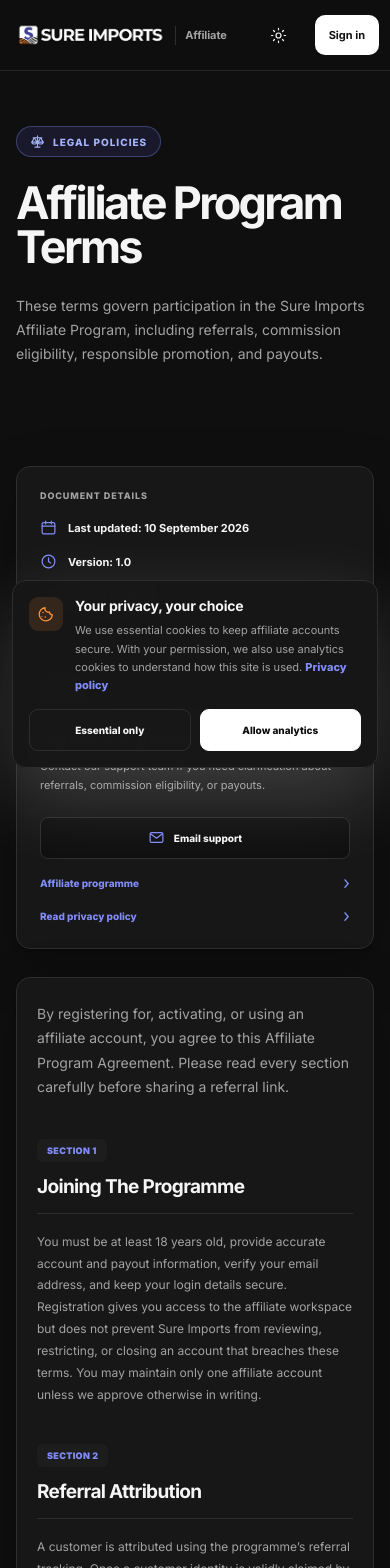
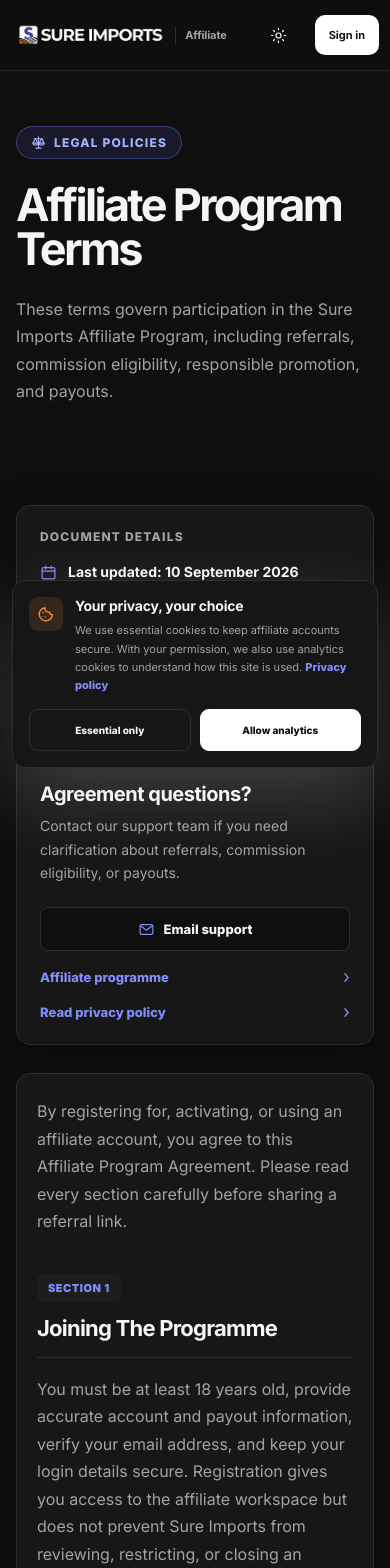
Before and after one commit to Spreaditlimited/affiliate.sureimports.com, a Next.js app: page /affiliate-terms in a window 390 px wide. Shown: the top 1568 px of the page. Built offline with nearby package versions, Linux system fonts and the light colour scheme; no server answers.

Commit message:
fix: improve affiliate terms typography

```diff
--- a/app/(home)/affiliate-terms/affiliate-terms.css
+++ b/app/(home)/affiliate-terms/affiliate-terms.css
@@ -3,34 +3,34 @@
 .affiliate-legal-hero { position: relative; overflow: hidden; padding: 76px 0 84px; background: hsl(var(--background)); color: hsl(var(--foreground)); }
 .affiliate-legal-grid, .affiliate-legal-glow { display: none; }
 .affiliate-legal-hero-copy { max-width: 770px; }
-.affiliate-legal-hero-copy > p { width: max-content; display: inline-flex; align-items: center; gap: 8px; margin: 0 0 24px; padding: 7px 13px; border: 1px solid rgba(129,140,248,.35); border-radius: 999px; background: rgba(99,102,241,.12); color: #a5b4fc; font-size: 10px; font-weight: 800; letter-spacing: .1em; text-transform: uppercase; }
+.affiliate-legal-hero-copy > p { width: max-content; display: inline-flex; align-items: center; gap: 8px; margin: 0 0 24px; padding: 8px 14px; border: 1px solid rgba(129,140,248,.35); border-radius: 999px; background: rgba(99,102,241,.12); color: #a5b4fc; font-size: 12px; font-weight: 800; letter-spacing: .1em; text-transform: uppercase; }
 .affiliate-legal-hero-copy svg { width: 15px; height: 15px; fill: none; stroke: currentColor; stroke-width: 1.7; stroke-linecap: round; stroke-linejoin: round; }
 .affiliate-legal-hero-copy h1 { margin: 0; font-size: clamp(48px, 5.4vw, 78px); line-height: .98; letter-spacing: -.06em; }
-.affiliate-legal-hero-copy > span { display: block; max-width: 720px; margin-top: 25px; color: hsl(var(--muted-foreground)); font-size: 17px; line-height: 1.72; }
+.affiliate-legal-hero-copy > span { display: block; max-width: 720px; margin-top: 25px; color: hsl(var(--muted-foreground)); font-size: clamp(17px, 1.4vw, 19px); line-height: 1.7; }
 .affiliate-legal-body { padding: 64px 0 105px; }
 .affiliate-legal-layout { display: grid; grid-template-columns: 320px minmax(0, 1fr); align-items: start; gap: clamp(45px, 6vw, 78px); }
 .affiliate-legal-sidebar { position: sticky; top: 28px; display: grid; gap: 16px; }
 .affiliate-legal-card { border: 1px solid hsl(var(--border)); border-radius: 14px; background: hsl(var(--card)); box-shadow: var(--shadow); }
 .affiliate-document-details, .affiliate-legal-support { padding: 23px; }
-.affiliate-document-details > p { margin: 0 0 18px; color: hsl(var(--muted-foreground)); font-size: 9px; font-weight: 800; letter-spacing: .1em; text-transform: uppercase; }
+.affiliate-document-details > p { margin: 0 0 18px; color: hsl(var(--muted-foreground)); font-size: 12px; font-weight: 800; letter-spacing: .1em; text-transform: uppercase; }
 .affiliate-document-details ul { display: grid; gap: 17px; margin: 0; padding: 0; list-style: none; }
-.affiliate-document-details li { display: flex; align-items: center; gap: 11px; color: hsl(var(--foreground)); font-size: 11px; font-weight: 650; }
+.affiliate-document-details li { display: flex; align-items: center; gap: 11px; color: hsl(var(--foreground)); font-size: 14px; font-weight: 650; line-height: 1.45; }
 .affiliate-document-details svg, .affiliate-legal-support svg { flex: 0 0 auto; width: 17px; height: 17px; fill: none; stroke: var(--indigo); stroke-width: 1.7; stroke-linecap: round; stroke-linejoin: round; }
 .affiliate-legal-support > i { width: 43px; height: 43px; display: grid; place-items: center; border-radius: 10px; background: var(--indigo-soft); }
-.affiliate-legal-support h2 { margin: 18px 0 8px; font-size: 17px; letter-spacing: -.025em; }
-.affiliate-legal-support > p { margin: 0; color: hsl(var(--muted-foreground)); font-size: 11px; line-height: 1.7; }
-.affiliate-support-button { min-height: 42px; display: flex; align-items: center; justify-content: center; gap: 9px; margin-top: 22px; border: 1px solid hsl(var(--border)); border-radius: 8px; background: hsl(var(--background)); color: hsl(var(--foreground)); font-size: 10px; font-weight: 750; }
+.affiliate-legal-support h2 { margin: 18px 0 8px; font-size: 20px; letter-spacing: -.025em; }
+.affiliate-legal-support > p { margin: 0; color: hsl(var(--muted-foreground)); font-size: 14px; line-height: 1.7; }
+.affiliate-support-button { min-height: 44px; display: flex; align-items: center; justify-content: center; gap: 9px; margin-top: 22px; border: 1px solid hsl(var(--border)); border-radius: 8px; background: hsl(var(--background)); color: hsl(var(--foreground)); font-size: 13px; font-weight: 750; }
 .affiliate-support-button:hover { background: hsl(var(--secondary)); }
-.affiliate-legal-support > a:not(.affiliate-support-button) { display: flex; align-items: center; justify-content: space-between; gap: 14px; margin-top: 15px; color: var(--indigo); font-size: 10px; font-weight: 750; }
+.affiliate-legal-support > a:not(.affiliate-support-button) { display: flex; align-items: center; justify-content: space-between; gap: 14px; margin-top: 17px; color: var(--indigo); font-size: 13px; font-weight: 750; }
 .affiliate-legal-support > a span { font-size: 18px; font-weight: 400; line-height: 1; }
 .affiliate-legal-content { padding: clamp(28px, 4vw, 48px); }
-.affiliate-legal-intro { margin: 0 0 46px; color: hsl(var(--muted-foreground)); font-size: 16px; line-height: 1.75; }
+.affiliate-legal-intro { margin: 0 0 46px; color: hsl(var(--muted-foreground)); font-size: 18px; line-height: 1.72; }
 .affiliate-legal-content > div { display: grid; gap: 47px; }
-.affiliate-legal-content section > span { display: inline-flex; padding: 6px 10px; border-radius: 6px; background: hsl(var(--secondary) / .72); color: var(--indigo); font-size: 9px; font-weight: 850; letter-spacing: .035em; text-transform: uppercase; }
-.affiliate-legal-content section h2 { margin: 13px 0 0; padding-bottom: 15px; border-bottom: 1px solid hsl(var(--border)); font-size: 22px; letter-spacing: -.035em; text-transform: capitalize; }
-.affiliate-legal-content section p { margin: 17px 0 0; color: hsl(var(--muted-foreground)); font-size: 13px; line-height: 1.82; }
+.affiliate-legal-content section > span { display: inline-flex; padding: 7px 11px; border-radius: 6px; background: hsl(var(--secondary) / .72); color: var(--indigo); font-size: 11px; font-weight: 850; letter-spacing: .045em; text-transform: uppercase; }
+.affiliate-legal-content section h2 { margin: 13px 0 0; padding-bottom: 16px; border-bottom: 1px solid hsl(var(--border)); font-size: clamp(22px, 2vw, 26px); letter-spacing: -.035em; text-transform: capitalize; }
+.affiliate-legal-content section p { max-width: 78ch; margin: 18px 0 0; color: hsl(var(--muted-foreground)); font-size: 16px; line-height: 1.78; }
 .affiliate-legal-content > footer { display: flex; flex-wrap: wrap; gap: 11px; margin-top: 48px; padding-top: 28px; border-top: 1px solid hsl(var(--border)); }
-.affiliate-legal-content > footer .button { min-height: 44px; padding-inline: 17px; font-size: 10px; }
+.affiliate-legal-content > footer .button { min-height: 46px; padding-inline: 19px; font-size: 13px; }
 
 @media (max-width: 900px) {
   .affiliate-legal-layout { grid-template-columns: 1fr; }
@@ -41,15 +41,15 @@
   .affiliate-legal-container { padding-inline: 16px; }
   .affiliate-legal-hero { padding: 55px 0 62px; }
   .affiliate-legal-hero-copy h1 { font-size: 45px; }
-  .affiliate-legal-hero-copy > span { font-size: 14px; }
+  .affiliate-legal-hero-copy > span { font-size: 16px; }
   .affiliate-legal-body { padding: 38px 0 72px; }
   .affiliate-legal-layout { gap: 28px; }
   .affiliate-legal-sidebar { grid-template-columns: 1fr; }
   .affiliate-legal-content { padding: 24px 20px; }
-  .affiliate-legal-intro { margin-bottom: 38px; font-size: 14px; }
+  .affiliate-legal-intro { margin-bottom: 38px; font-size: 16px; }
   .affiliate-legal-content > div { gap: 38px; }
-  .affiliate-legal-content section h2 { font-size: 19px; }
-  .affiliate-legal-content section p { font-size: 12px; }
+  .affiliate-legal-content section h2 { font-size: 22px; }
+  .affiliate-legal-content section p { font-size: 16px; line-height: 1.72; }
   .affiliate-legal-content > footer { align-items: stretch; flex-direction: column; }
   .affiliate-legal-content > footer .button { width: 100%; }
 }
```
